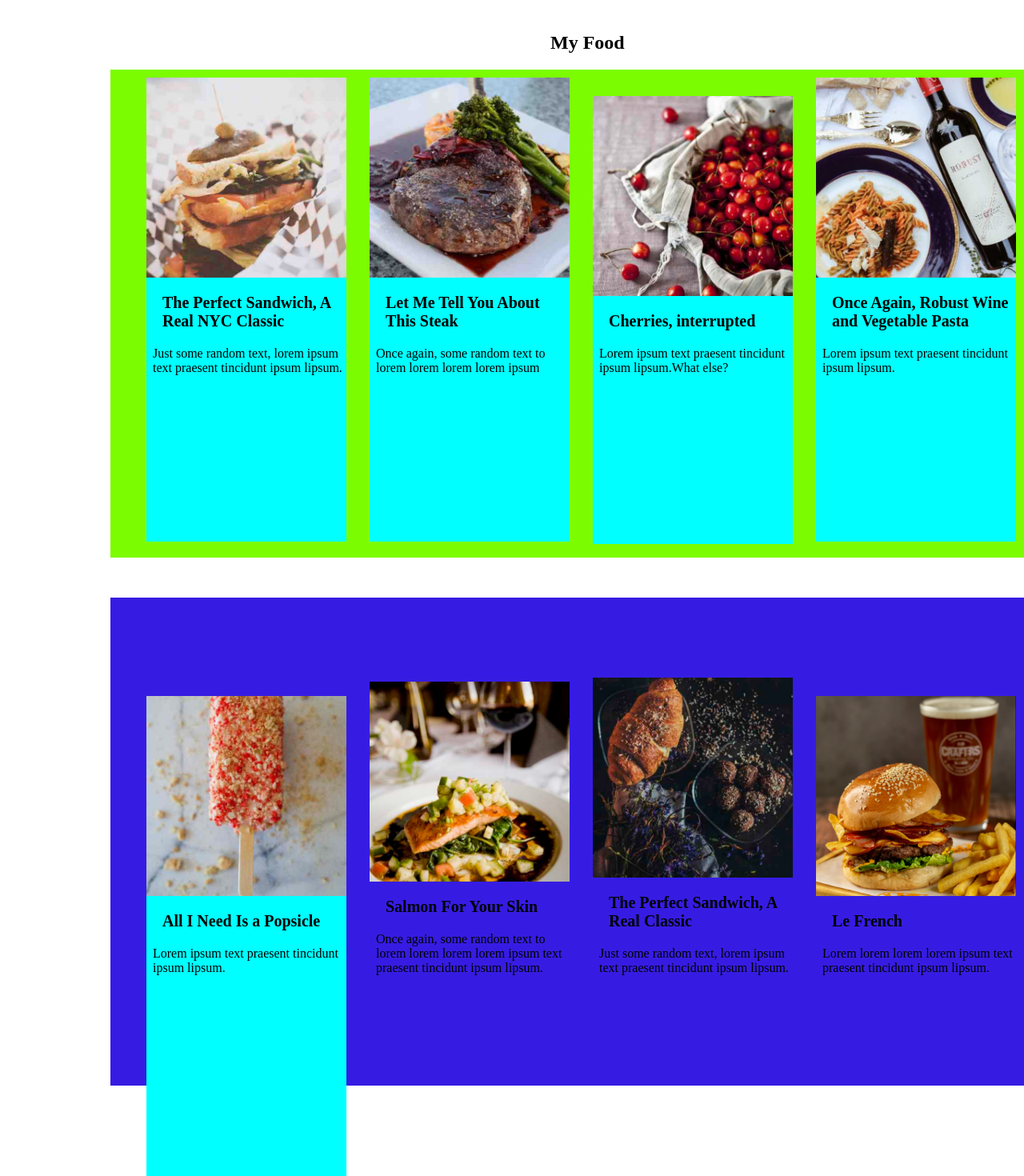
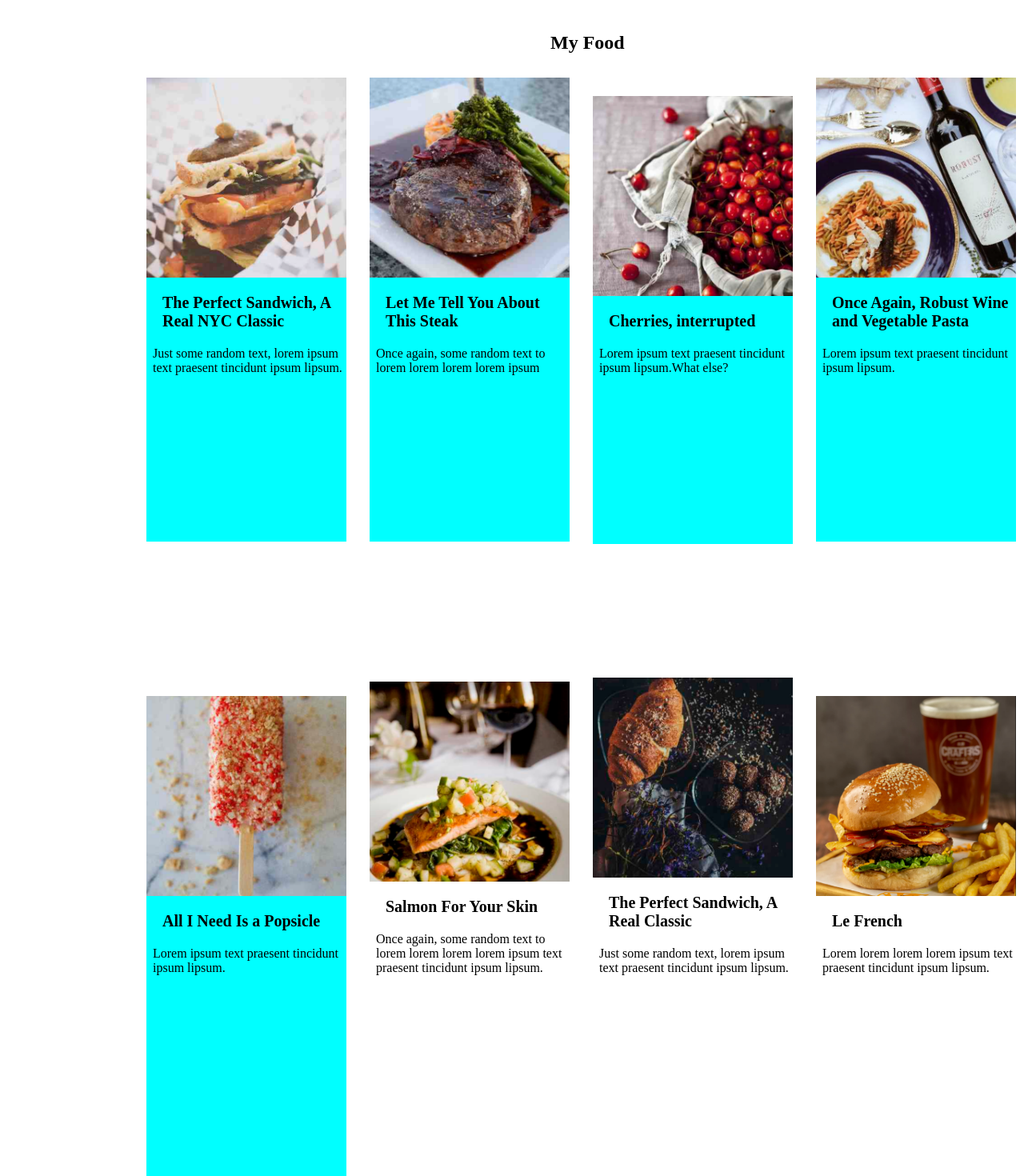
Before and after one commit to Madhukiran00/css, a plain HTML site: page 16-04-25/index.html in a window 1280 px wide. Shown: the top 1470 px of the page at 80% size. Drawn offline with Linux system fonts and the light colour scheme.

Commit message:
Update style.css

```diff
--- a/16-04-25/style.css
+++ b/16-04-25/style.css
@@ -7,7 +7,7 @@
 .outerdiv{
     margin-left: 130px;
     height: 610px;
-    background-color: lawngreen;
+
     width:1200px;
     box-sizing: border-box;
     margin-bottom: 50px;
@@ -66,7 +66,7 @@ p{
 
 .outerdiv2{margin-left: 130px;
     height: 610px;
-    background-color: rgb(54, 28, 226);
+
     width:1200px;
     box-sizing: border-box;
 
```
